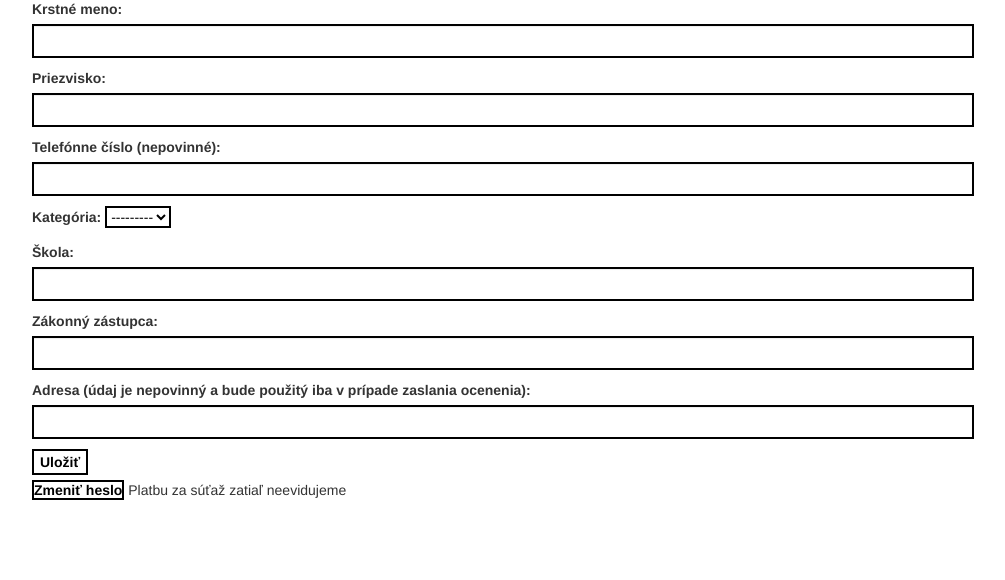
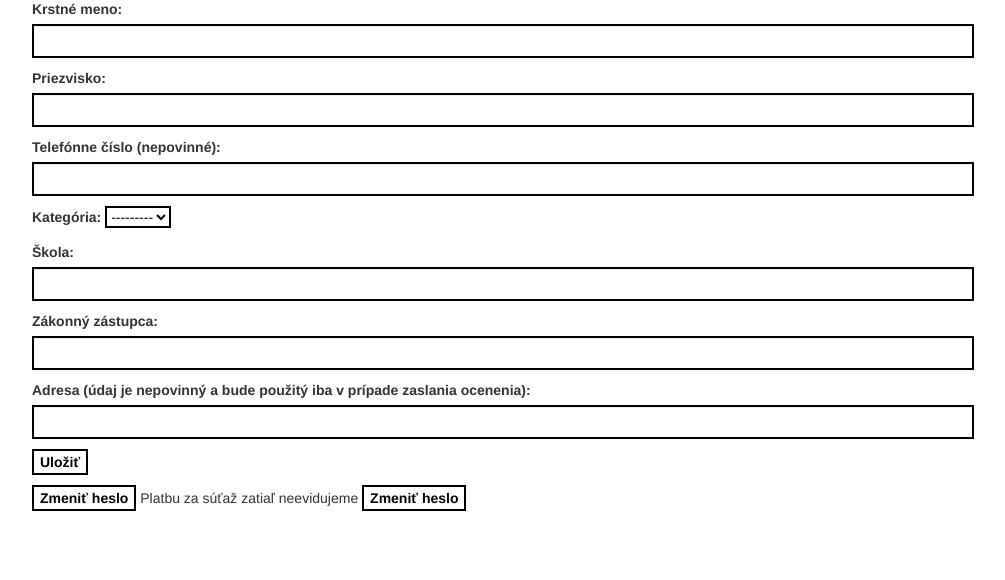
Before and after one commit to ZdruzenieSTROM/mas-problem, a Django app: page /profil in a window 1280 px wide. Shown: the part 136-716 px from the top of the page, without its empty margins (137-1142 px from the left). Run offline with Django 4.2, Linux system fonts and the light colour scheme; a user stored in the database is signed in; data comes from the database, SQL or seed files in the repository; data that the repository does not hold is empty; some libraries are stand-ins or nearby versions.

Commit message:
Change password button style

```diff
--- a/competition/static/competition/game.css
+++ b/competition/static/competition/game.css
@@ -123,6 +123,10 @@ tr:nth-child(even) {
     margin-bottom: 0.5rem;
 }
 
+.mt-2 {
+    margin-top: 0.5rem;
+}
+
 @media screen and (max-width: 768px) {
     .content {
         padding: 0 5% 5% 5%;
--- a/competition/templates/competition/change_profile.html
+++ b/competition/templates/competition/change_profile.html
@@ -10,12 +10,14 @@
     <button type="submit" class="main-button mb-2">Uložiť</button>
 </form>
 
-<a href="{% url 'competition:change-password' %}" class="main-button mb-2">
-    <span>Zmeniť heslo</span></a>
+<a href="{% url 'competition:change-password' %}">
+    <button class="main-button mt-2">Zmeniť heslo</button></a>
 
 {% if paid %}
 <span>Platba prijatá</span>
 {% else %}
 <span>Platbu za súťaž zatiaľ neevidujeme</span>
 {% endif %}
+<a href="{% url 'competition:change-password' %}">
+    <button class="main-button mt-2">Zmeniť heslo</button></a>
 {% endblock %}
```
